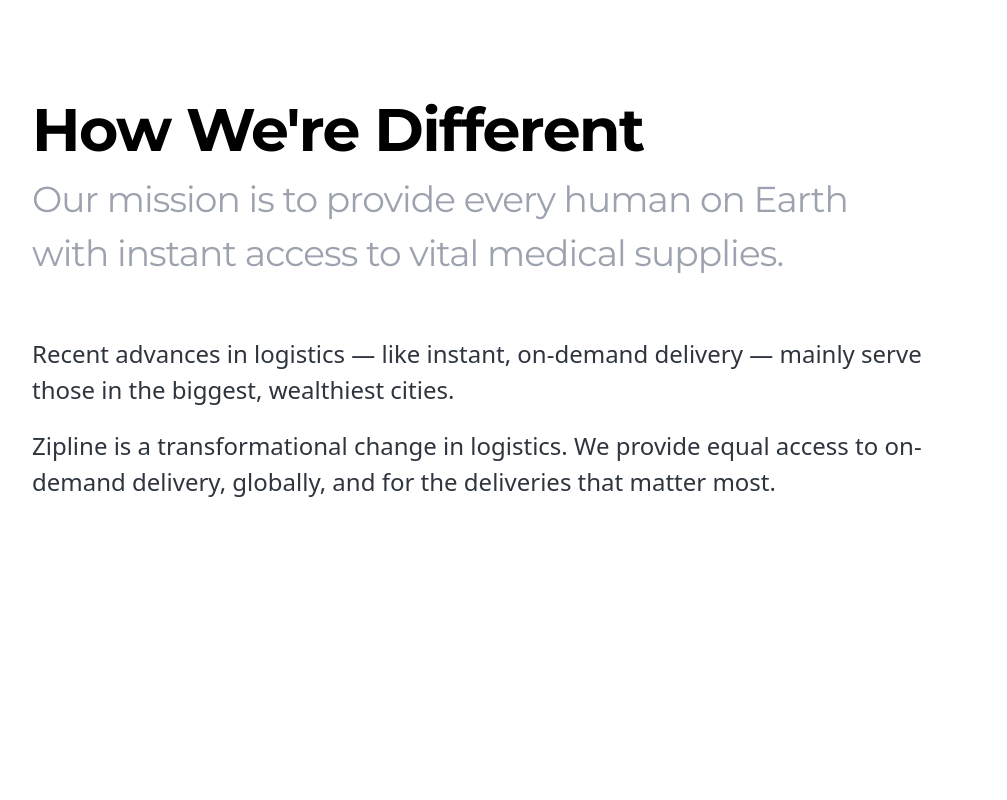
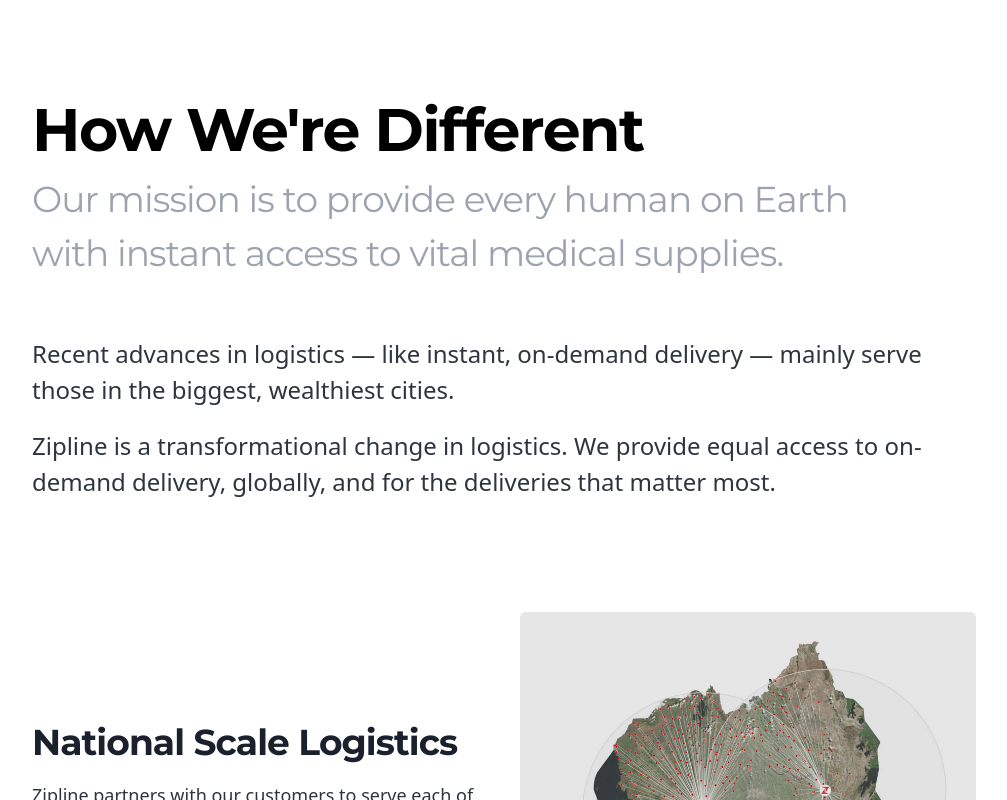
Before and after one commit to amitbsen/otter-project-website, a Gatsby site: page / in a window 1280 px wide. Shown: the part 1205-2005 px from the top of the page, without its empty margins (136-1143 px from the left). Before the commit the page ends 1805 px from the top, so only its background shows below. Built offline with nearby package versions, Linux system fonts and the light colour scheme; Gatsby itself is replaced by a stand-in of ours.

Commit message:
Load the images.

```diff
--- a/src/components/home/portfolio.tsx
+++ b/src/components/home/portfolio.tsx
@@ -1,8 +1,18 @@
 import React from "react";
+import { graphql } from "gatsby";
+import PortfolioItem from "./portfolioItem";
+import { portfolioItemsCopy } from "../../copy/copy";
 
-const Portfolio = () => {
+interface PortfolioComponentProps {
+  images: any[];
+}
+
+const Portfolio = (props: PortfolioComponentProps) => {
+  const { images } = props;
+  let reverse = true;
+
   return (
-    <div className="container max-w-screen-lg py-20 px-10 font-sans">
+    <section className="container max-w-screen-lg py-20 px-10 font-sans">
       <h1 className="font-bold mb-0 max-w-2xl text-6xl leading-snug">
         How We're Different
       </h1>
@@ -20,7 +30,23 @@
         access to on-demand delivery, globally, and for the deliveries that
         matter most.
       </p>
-    </div>
+
+      {portfolioItemsCopy.map((portfolioItemCopy, idx) => {
+        const { title, description, caption } = portfolioItemCopy;
+        reverse = !reverse;
+
+        return (
+          <PortfolioItem
+            reverse={reverse}
+            title={title}
+            description={description}
+            caption={caption}
+            key={idx}
+            image={images[idx]}
+          />
+        );
+      })}
+    </section>
   );
 };
 
--- a/src/pages/index.tsx
+++ b/src/pages/index.tsx
@@ -1,18 +1,68 @@
 import React from "react";
+import { graphql } from "gatsby";
+
 import Description from "../components/home/description";
 import Jumbotron from "../components/home/jumbotron";
 import Portfolio from "../components/home/portfolio";
 import Navbar from "../components/shared/navbar";
 
-const HomePage = () => {
+interface HomePageComponentProps {
+  data: any;
+}
+
+const HomePage = (props: HomePageComponentProps) => {
+  const {
+    data: { Map, Plasma, Pres, Zip, Jobs },
+  } = props;
+
   return (
     <>
       <Navbar />
       <Jumbotron />
       <Description />
-      <Portfolio />
+      <Portfolio images={[Map, Plasma, Pres, Zip, Jobs]} />
     </>
   );
 };
 
+export const query = graphql`
+  query {
+    Map: file(relativePath: { eq: "map.jpg" }) {
+      childImageSharp {
+        fluid(maxWidth: 250, quality: 100) {
+          ...GatsbyImageSharpFluid_withWebp_tracedSVG
+        }
+      }
+    }
+    Plasma: file(relativePath: { eq: "plasma.jpg" }) {
+      childImageSharp {
+        fluid(maxWidth: 250, quality: 100) {
+          ...GatsbyImageSharpFluid_withWebp_tracedSVG
+        }
+      }
+    }
+    Pres: file(relativePath: { eq: "gh-pres.jpg" }) {
+      childImageSharp {
+        fluid(maxWidth: 250, quality: 100) {
+          ...GatsbyImageSharpFluid_withWebp_tracedSVG
+        }
+      }
+    }
+    Zip: file(relativePath: { eq: "zip.jpg" }) {
+      childImageSharp {
+        fluid(maxWidth: 250, quality: 100) {
+          ...GatsbyImageSharpFluid_withWebp_tracedSVG
+        }
+      }
+    }
+    Jobs: file(relativePath: { eq: "jobs.jpg" }) {
+      childImageSharp {
+        fluid(maxWidth: 250, quality: 100) {
+          ...GatsbyImageSharpFluid_withWebp_tracedSVG
+        }
+      }
+    }
+  }
+`;
+
 export default HomePage;
```
